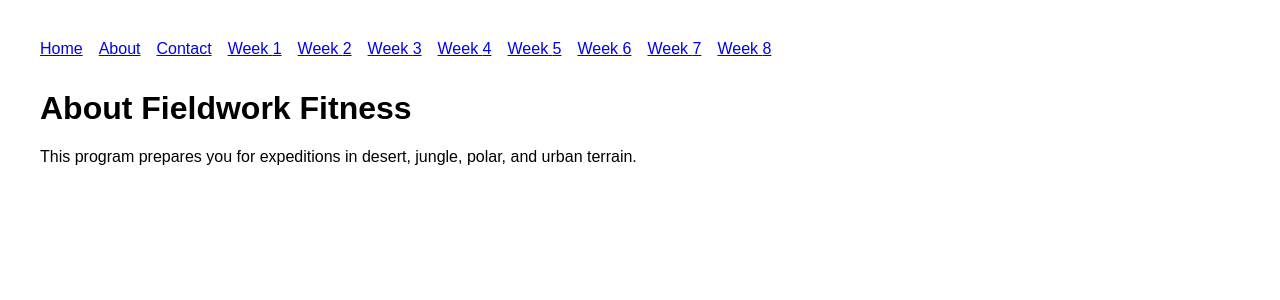
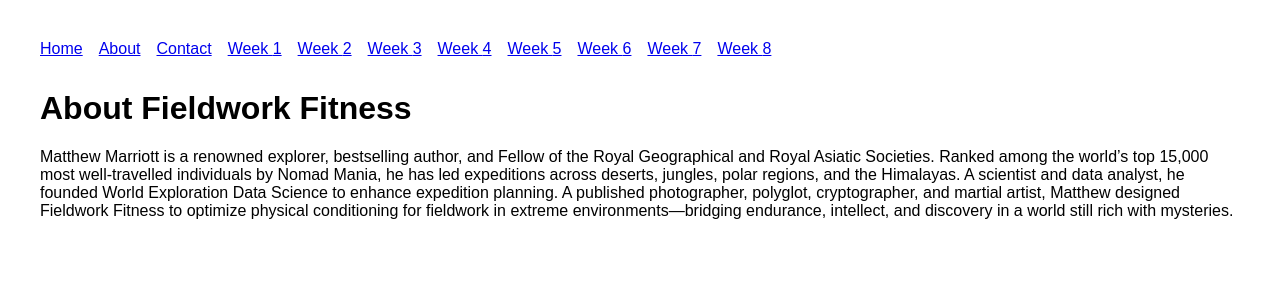
Before and after one commit to matthewmarriott/fieldwork-fitness-app, a Next.js app: page /about in a window 1280 px wide. Shown: the top 300 px of the page. Built offline with nearby package versions, Linux system fonts and the light colour scheme.

Commit message:
Update about.js

```diff
--- a/pages/about.js
+++ b/pages/about.js
@@ -4,7 +4,7 @@
   return (
     <Layout>
       <h1>About Fieldwork Fitness</h1>
-      <p>This program prepares you for expeditions in desert, jungle, polar, and urban terrain.</p>
+      <p>Matthew Marriott is a renowned explorer, bestselling author, and Fellow of the Royal Geographical and Royal Asiatic Societies. Ranked among the world’s top 15,000 most well-travelled individuals by Nomad Mania, he has led expeditions across deserts, jungles, polar regions, and the Himalayas. A scientist and data analyst, he founded World Exploration Data Science to enhance expedition planning. A published photographer, polyglot, cryptographer, and martial artist, Matthew designed Fieldwork Fitness to optimize physical conditioning for fieldwork in extreme environments—bridging endurance, intellect, and discovery in a world still rich with mysteries.</p>
     </Layout>
   );
 }
```
